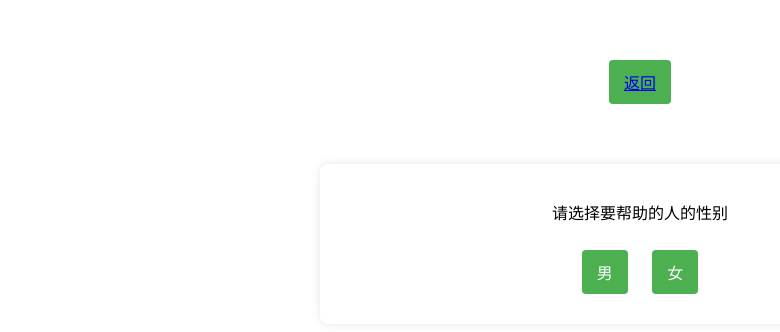
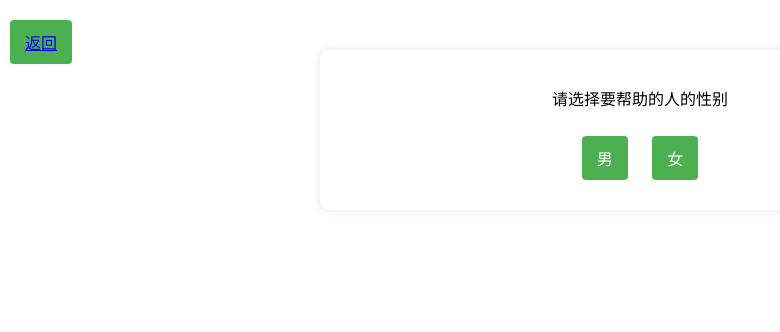
Before and after one commit to lan-vin/-, a plain HTML site: page 大作业/accomplish/accomplish.html in a window 1280 px wide. Shown: the whole page, without its empty margins (0-780 px from the left). Drawn offline with Linux system fonts and the light colour scheme.

Commit message:
Update accomplish.css

```diff
--- a/大作业/accomplish/accomplish.css
+++ b/大作业/accomplish/accomplish.css
@@ -1,39 +1,14 @@
-/*body {*/
-/*    font-family: Arial, sans-serif;*/
-/*    background-color: #f4f4f4;*/
-/*    margin: 0;*/
-/*}*/
-
-/*.container {*/
-/*    max-width: 600px;*/
-/*    margin: 50px auto;*/
-/*    padding: 20px;*/
-/*    background-color: #fff;*/
-/*    border-radius: 8px;*/
-/*    box-shadow: 0 0 10px rgba(0, 0, 0, 0.1);*/
-/*}*/
-
-/*form {*/
-/*    display: flex;*/
-/*    flex-direction: column;*/
-/*    margin-bottom: 20px;*/
-/*}*/
-
-
-
-
-
-
-
-/*#wishList {*/
-/*    border-top: 1px solid #ccc;*/
-/*    padding-top: 20px;*/
-/*}*/
 
 body {
     font-family: Arial, sans-serif;
     text-align: center;
     margin: 50px;
+}
+
+.return{
+    position: absolute;
+    top: 10px;
+    left: 0;
 }
 
 button {
```
